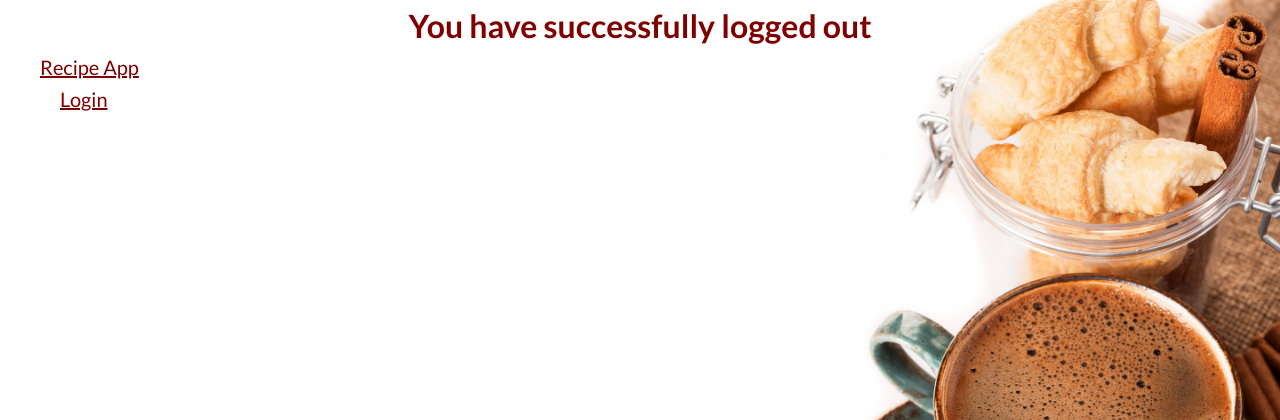
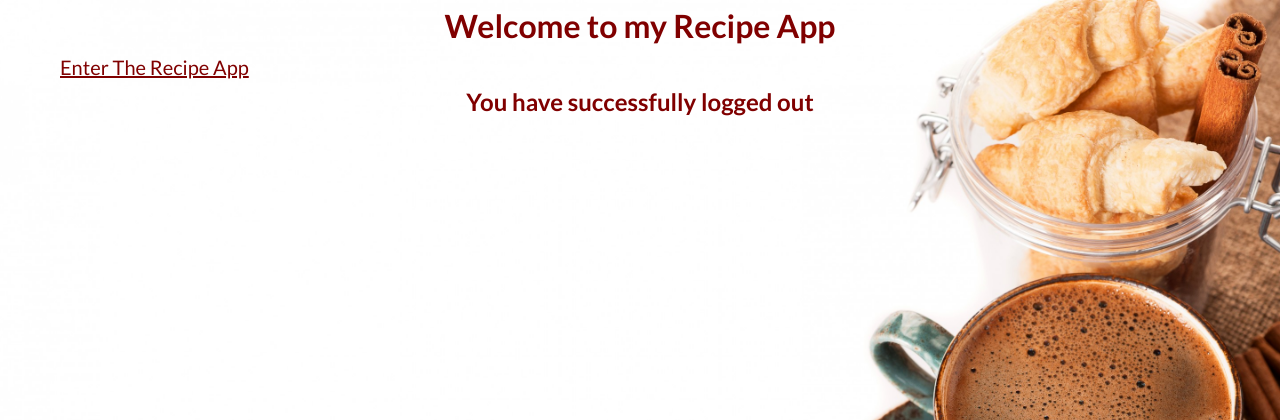
Before and after one commit to Andrew0T/recipe_app, a Django app: template src/templates/auth/success.html in a window 1280 px wide. Shown: the top 420 px of the page. Run offline with Django 3.2, Linux system fonts and the light colour scheme; the template is opened without the code that fills it, so the values that code supplies are empty.

Commit message:
Update success.html
header and nav-bar updated

```diff
--- a/src/templates/auth/success.html
+++ b/src/templates/auth/success.html
@@ -6,7 +6,7 @@
     <meta name="viewport" content="width=device-width, initial-scale=1">
     <link href="https://fonts.googleapis.com/css2?family=Lato:wght@400;700&display=swap" rel="stylesheet">
     <link rel="stylesheet" type="text/css" href="{% static 'recipes/css/home.css' %}">
-    <title>Sign up Page</title>
+    <title>Logged page</title>
     <style>
       body {
         background-image: url("{% static 'recipes/images/background_snack.jpg' %}");
@@ -18,13 +18,13 @@
   </head>
   <body>
     <header class="page-header__item">
-      <h1>You have successfully logged out</h1>
-      <a href="{% url 'recipes:list' %}" class="login__btn">Recipe App</a>
+      <h1>Welcome to my Recipe App</h1>
       <nav class="page-header__item nav-list">
         <div class="nav-list">
-          <a href="{% url 'login' %}" class="login__btn">Login</a>
+          <a href="{% url 'recipes:list' %}" class="login__btn">Enter The Recipe App</a>
         </div>
       </nav>
+      <h2>You have successfully logged out</h2>
     </header>
   </body>
 </html>
```
